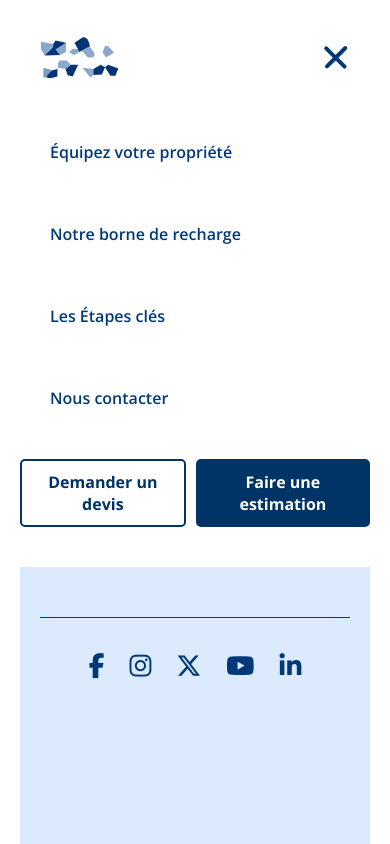
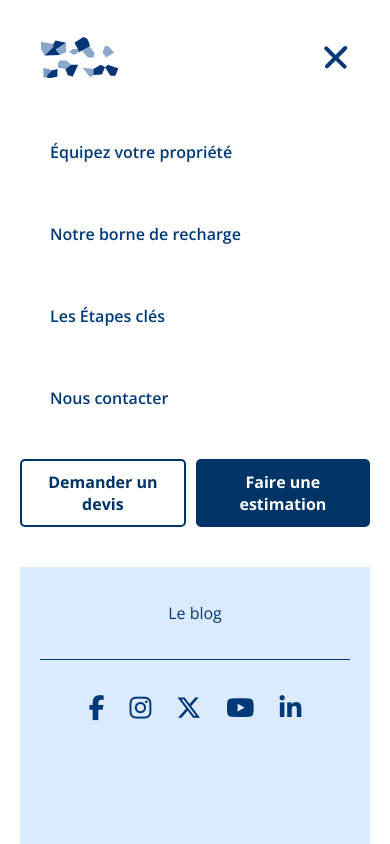
Before and after one commit to Jwery/test_diffusez_navbar, a plain HTML site: page index.html in a window 390 px wide. Both pictures are taken after a click on the element 334 px from the left and 60 px from the top of the page. Shown: the top 844 px of the page. Drawn offline with nearby package versions, Linux system fonts and the light colour scheme.

Commit message:
Corrections

```diff
--- a/index.html
+++ b/index.html
@@ -45,10 +45,8 @@
             </div>
             <div class="bot_mobile">
                 <div class="social_mobile">
-                    <div class="blog">
-
-                    </div>
-
+                    <div class="blog"></div>
+                    <a href="">Le blog</a>
                     <hr>
                     <ul>
                         <li><i class="fa-brands fa-facebook-f"></i></li>
--- a/styles/styles.scss
+++ b/styles/styles.scss
@@ -186,6 +186,7 @@ nav {
     body {
         margin: 0;
         padding: 0;
+        height:100%;
     }
 
     .top {
```
Also changed, not shown: styles/styles.css, 1 other file.
